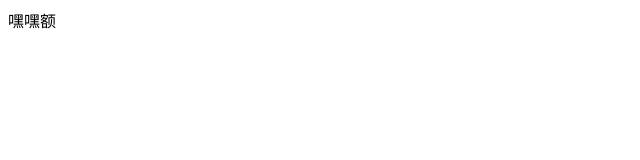
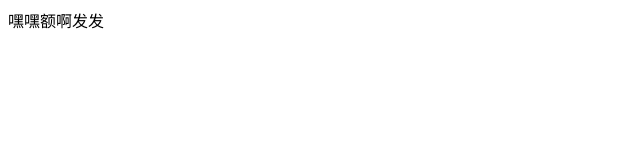
Before and after one commit to lizhengyangde/lizhengyangde.github.io, a plain HTML site: page 1.html in a window 1280 px wide. Shown: the full height of the page, 0-640 px from the left. Drawn offline with Linux system fonts and the light colour scheme.

Commit message:
Update 1.html

```diff
--- a/1.html
+++ b/1.html
@@ -14,11 +14,11 @@
 <meta http-equiv="Cache-control" content="no-cache">
 <meta http-equiv="Cache" content="no-cache">
 
-  <title>Document</title>
+  <title>测试页面</title>
    <link rel="icon" href="https://lizhengyangde.github.io/favicon.ico" type="image/x-icon" />
    <link rel="shortcut icon" href="https://lizhengyangde.github.io/favicon.ico" type="image/x-icon"/>
  </head>
  <body>
-  嘿嘿额
+  嘿嘿额啊发发
  </body>
 </html>
```
